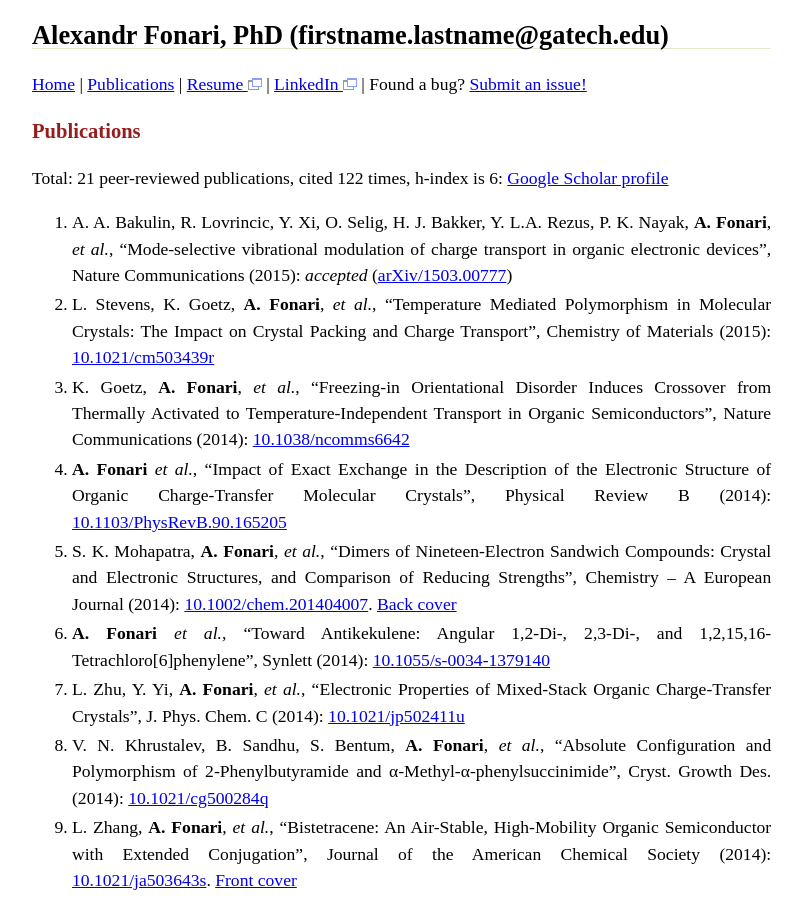
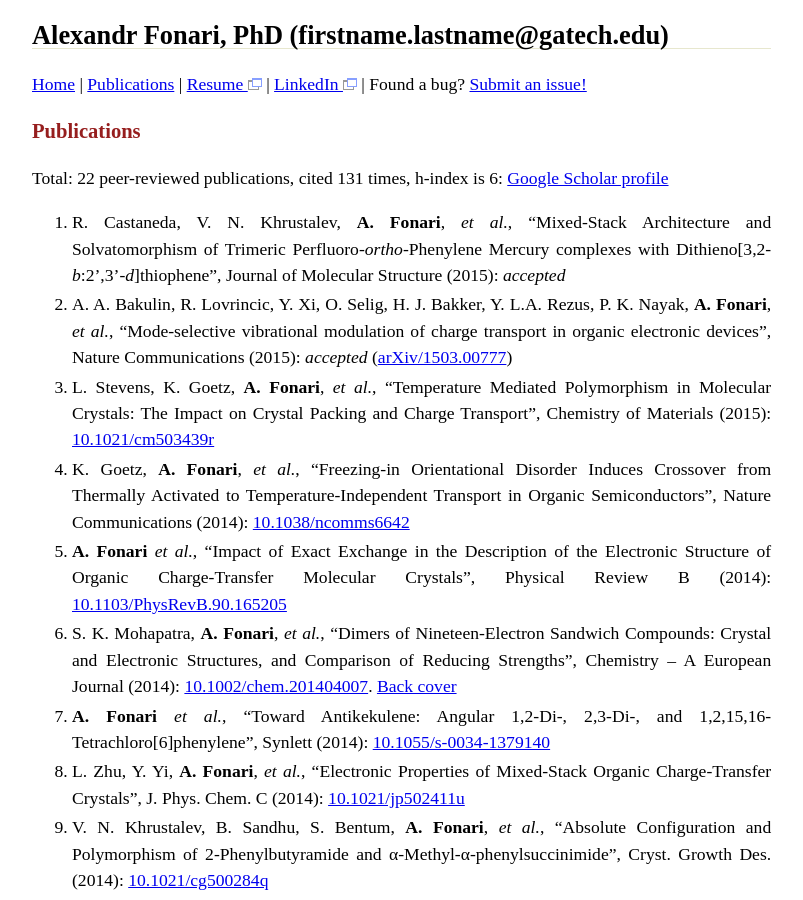
Before and after one commit to afonari/afonari.github.io, a Jekyll site: the page built from publications.md, in a window 1280 px wide and 900 px high. Shown: the whole window, without its empty margins (56-859 px from the left). Built offline with Jekyll 4.4.1, drawn with Linux system fonts in a browser that asks for light colours; Markdown is read by kramdown in place of the engine named in the settings.

Commit message:
added accepted publication

```diff
--- a/publications.md
+++ b/publications.md
@@ -5,7 +5,9 @@ title: Publications
 
 ### Publications
 
-Total: 21 peer-reviewed publications, cited 122 times, h-index is 6: [Google Scholar profile](http://scholar.google.com/citations?user=ZkBvorAAAAAJ)
+Total: 22 peer-reviewed publications, cited 131 times, h-index is 6: [Google Scholar profile](http://scholar.google.com/citations?user=ZkBvorAAAAAJ)
+
+1. R. Castaneda, V. N. Khrustalev, **A. Fonari**, *et al.*, &ldquo;Mixed-Stack Architecture and Solvatomorphism of Trimeric Perfluoro-*ortho*-Phenylene Mercury complexes with Dithieno[3,2-*b*:2',3'-*d*]thiophene&rdquo;, Journal of Molecular Structure (2015): *accepted*
 
 1. A. A. Bakulin, R. Lovrincic, Y. Xi, O. Selig, H. J. Bakker, Y. L.A. Rezus, P. K. Nayak, **A. Fonari**, *et al.*, &ldquo;Mode-selective vibrational modulation of charge transport in organic electronic devices&rdquo;, Nature Communications (2015): *accepted* ([arXiv/1503.00777](http://arxiv.org/abs/1503.00777))
 
```
